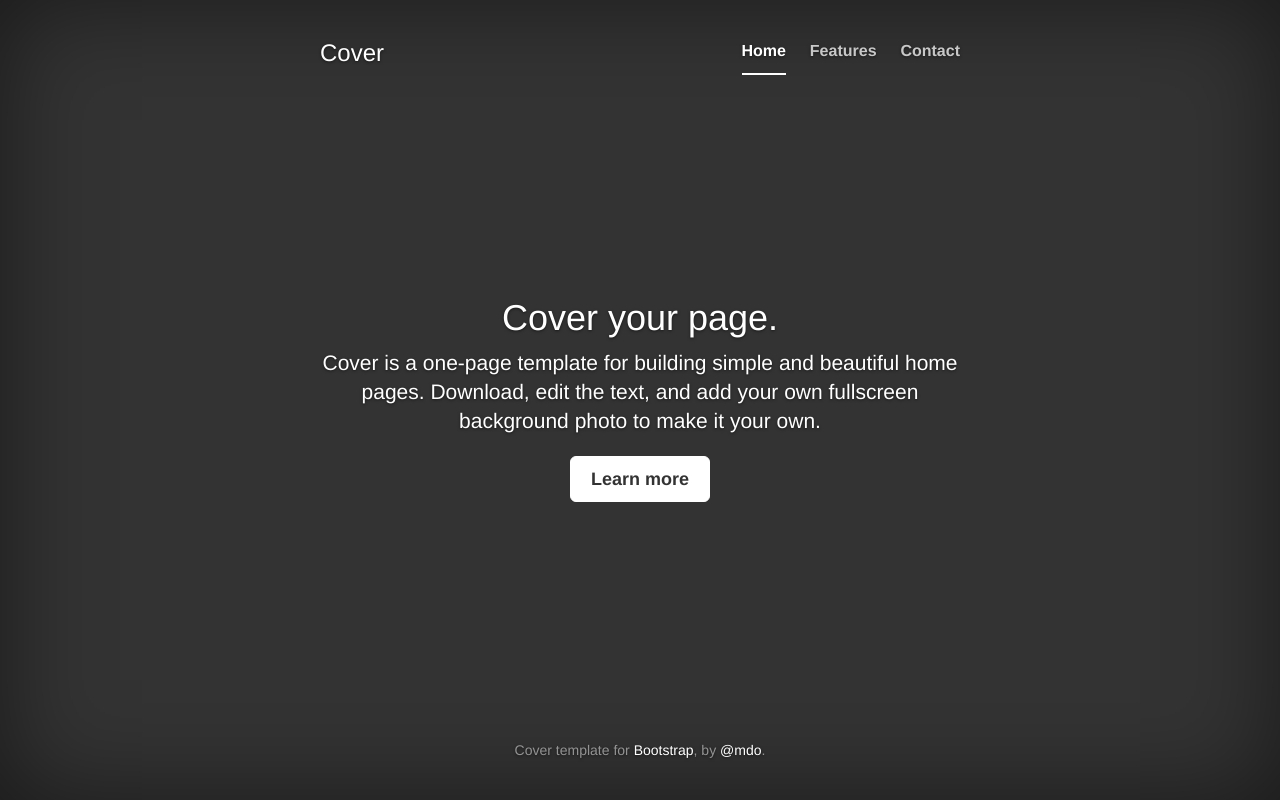
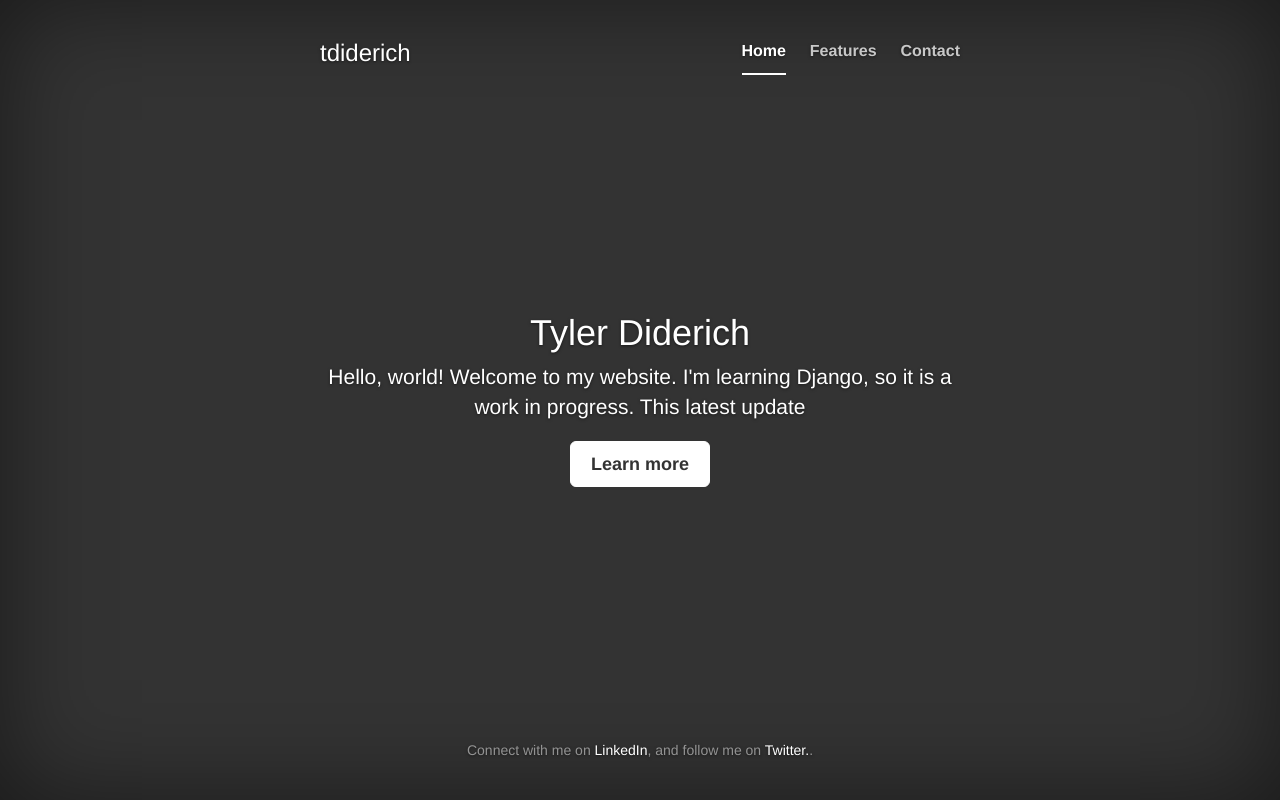
Before and after one commit to tdiderich/tdiderich_com, a Django app: page / in a window 1280 px wide. Run offline with Django 3.2, Linux system fonts and the light colour scheme; some libraries are stand-ins or nearby versions.

Commit message:
static url

```diff
--- a/django_project/tdiderich/templates/home.html
+++ b/django_project/tdiderich/templates/home.html
@@ -49,7 +49,7 @@
 
           <div class="masthead clearfix">
             <div class="inner">
-              <h3 class="masthead-brand">Cover</h3>
+              <h3 class="masthead-brand">tdiderich</h3>
               <nav>
                 <ul class="nav masthead-nav">
                   <li class="active"><a href="#">Home</a></li>
@@ -61,8 +61,8 @@
           </div>
 
           <div class="inner cover">
-            <h1 class="cover-heading">Cover your page.</h1>
-            <p class="lead">Cover is a one-page template for building simple and beautiful home pages. Download, edit the text, and add your own fullscreen background photo to make it your own.</p>
+            <h1 class="cover-heading">Tyler Diderich</h1>
+            <p class="lead">Hello, world! Welcome to my website. I'm learning Django, so it is a work in progress. This latest update </p>
             <p class="lead">
               <a href="#" class="btn btn-lg btn-default">Learn more</a>
             </p>
@@ -70,7 +70,7 @@
 
           <div class="mastfoot">
             <div class="inner">
-              <p>Cover template for <a href="http://getbootstrap.com">Bootstrap</a>, by <a href="https://twitter.com/mdo">@mdo</a>.</p>
+              <p>Connect with me on <a href="https://www.linkedin.com/in/tylerdiderich">LinkedIn</a>, and follow me on <a href="https://twitter.com/tdiderich">Twitter.</a>.</p>
             </div>
           </div>
 
```
